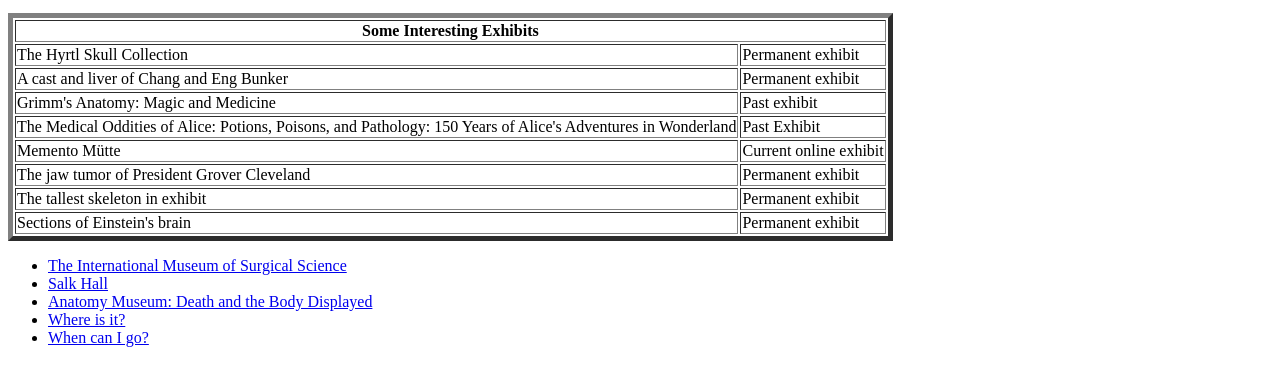
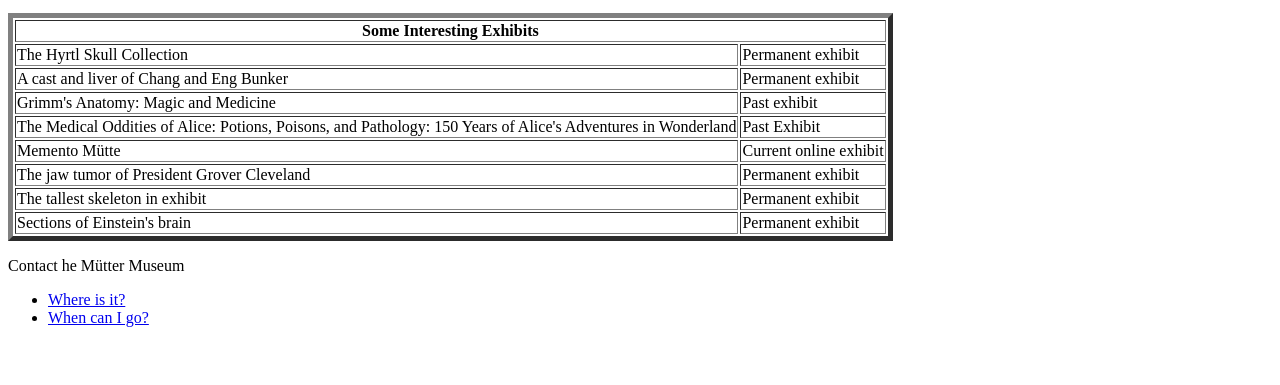
Before and after one commit to bexfinken/bexfinken.github.io, a plain HTML site: page index.html in a window 1280 px wide. Shown: the part 195-580 px from the top of the page. Drawn offline with Linux system fonts and the light colour scheme.

Commit message:
finished 3.5 solo challenge

```diff
--- a/index.html
+++ b/index.html
@@ -70,16 +70,16 @@
 
 </div>
 
-<div>
 
-	<ul class="external-links">
-	   	<li><a href="https://imss.org">The International Museum of Surgical Science</a></li>
-			<li><a href="http://www.pts.pitt.edu/salk.html">Salk Hall</a></li>
-		<li><a href="https://http://press.uchicago.edu/ucp/books/book/distributed/A/bo5891311.html">Anatomy Museum: Death and the Body Displayed </a></li>
-		<li><a href="http://muttermuseum.org/visit/directions/">Where is it?</a></li>
-		<li><a href="http://muttermuseum.org/visit/hours-admission/">When can I go?</a></li>
-	</ul>
-</nav>
-</div>
+<footer class="footer">
+  <p>Contact he M&uumltter Museum</p>
+  <ul>
+  <li class="link"><a href="http://muttermuseum.org/visit/directions/">Where is it?</a></li>
+  <li class="link"><a href="http://muttermuseum.org/visit/hours-admission/">When can I go?</a></li>
+  </ul>
+</footer>
+
+
+
 </body>
 </html>
```
